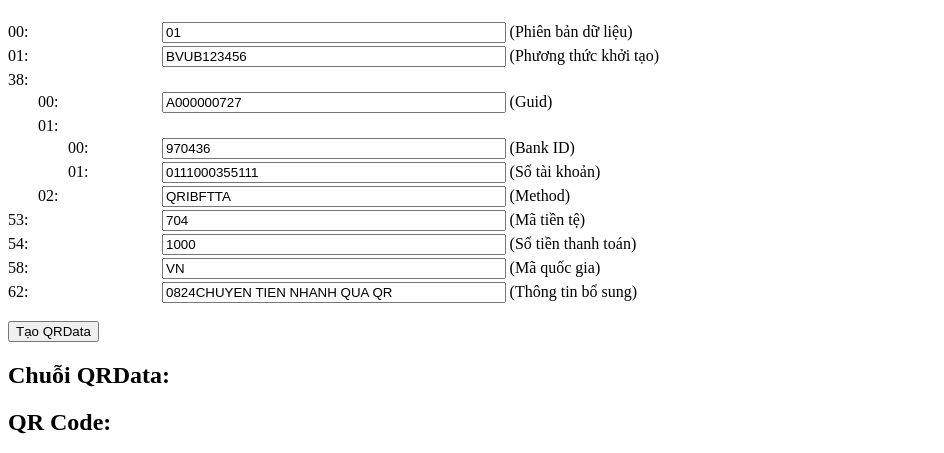
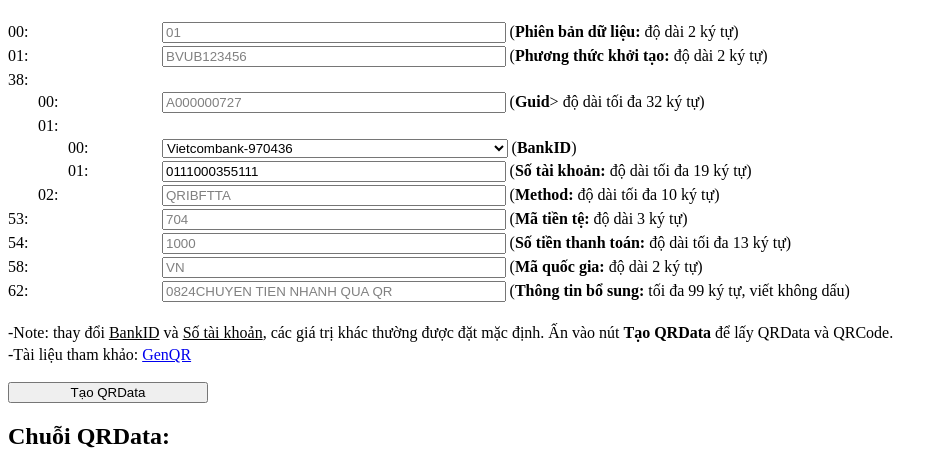
Before and after one commit to dh-hos-code/qrcode-vietqr, a plain HTML site: page index.html in a window 1280 px wide. Shown: the part 61-514 px from the top of the page, without its empty margins (0-944 px from the left). Drawn offline with Linux system fonts and the light colour scheme.

Commit message:
edit lai trang genQR

```diff
--- a/index.html
+++ b/index.html
@@ -3,7 +3,7 @@
 <head>
     <meta charset="UTF-8">
     <meta name="viewport" content="width=device-width, initial-scale=1.0">
-    <title>EMV QR Code Generator</title>
+    <title>dh-hos VietQR Generator</title>
     <script src="https://cdn.jsdelivr.net/npm/qrcode/build/qrcode.min.js"></script>
     <style>
         label {
@@ -13,6 +13,7 @@
         }
         input {
             width: calc(40% - 170px);
+            color: gray; /* Màu chữ mờ */
         }
     </style>
 </head>
@@ -20,40 +21,53 @@
     <h1>DỮ LIỆU ĐẦU VÀO</h1>
     <form id="emvForm">
         <label for="version">00:</label>
-        <input type="text" id="version" name="version" value="01"> (Phiên bản dữ liệu)<br>
+        <input type="text" id="version" name="version" value="01"> (<b>Phiên bản dữ liệu:</b> độ dài 2 ký tự)<br>
 
         <label for="initmethod">01:</label>
-        <input type="text" id="initmethod" name="initmethod" value="BVUB123456"> (Phương thức khởi tạo)<br>
+        <input type="text" id="initmethod" name="initmethod" value="BVUB123456"> (<b>Phương thức khởi tạo:</b> độ dài 2 ký tự)<br>
 
         <label for="initmethod">38:</label><br>
 
         <label for="guid" style="margin-left: 30px;  width: 120px;">00:</label>
-        <input type="text" id="guid" name="guid" value="A000000727"> (Guid)<br>
+        <input type="text" id="guid" name="guid" value="A000000727"> (<b>Guid</b>> độ dài tối đa 32 ký tự)<br>
 
         <label for="initmethod" style="margin-left: 30px;">01:</label><br>
 
         <label for="acquierid" style="margin-left: 60px;  width: 90px;">00:</label>
-        <input type="text" id="acquierid" name="acquierid" value="970436"> (Bank ID)<br>
+        <select id="acquierid" name="acquierid" style="width: calc(40% - 160px);">
+            <option value="970436" selected>Vietcombank-970436</option>
+            <option value="970403">Sacombank-970403</option>
+            <option value="970405">Agribank-970405</option>
+            <option value="970407">Techcombank-970407</option>
+            <option value="970412">PVcomBank-970412</option>
+            <option value="970415">Vietinbank-970415</option>
+            <option value="970418">BIDV-970418</option>
+            <option value="970422">MBBank-970422</option>
+            <option value="970437">HDBank-970437</option>
+        </select> (<b>BankID</b>)<br>
 
         <label for="merchanid" style="margin-left: 60px;  width: 90px;">01:</label>
-        <input type="text" id="merchanid" name="merchanid" value="0111000355111"> (Số tài khoản)<br>
+        <input type="text" id="merchanid" name="merchanid" value="0111000355111" style="color: black;"> (<b>Số tài khoản:</b> độ dài tối đa 19 ký tự)<br>
 
         <label for="servicecode" style="margin-left: 30px;  width: 120px;">02:</label>
-        <input type="text" id="servicecode" name="servicecode" value="QRIBFTTA"> (Method)<br>
+        <input type="text" id="servicecode" name="servicecode" value="QRIBFTTA"> (<b>Method:</b> độ dài tối đa 10 ký tự)<br>
 
         <label for="currency">53:</label>
-        <input type="text" id="currency" name="currency" value="704"> (Mã tiền tệ)<br>
+        <input type="text" id="currency" name="currency" value="704"> (<b>Mã tiền tệ:</b> độ dài 3 ký tự)<br>
 
         <label for="amount">54:</label>
-        <input type="text" id="amount" name="amount" value="1000"> (Số tiền thanh toán)<br>
+        <input type="text" id="amount" name="amount" value="1000"> (<b>Số tiền thanh toán:</b> độ dài tối đa 13 ký tự)<br>
 
         <label for="nationality">58:</label>
-        <input type="text" id="nationality" name="nationality" value="VN"> (Mã quốc gia)<br>
+        <input type="text" id="nationality" name="nationality" value="VN"> (<b>Mã quốc gia:</b> độ dài 2 ký tự)<br>
 
         <label for="additionalInfo">62:</label>
-        <input type="text" id="additionalInfo" name="additionalInfo" value="0824CHUYEN TIEN NHANH QUA QR"> (Thông tin bổ sung)<br><br>
+        <input type="text" id="additionalInfo" name="additionalInfo" value="0824CHUYEN TIEN NHANH QUA QR"> (<b>Thông tin bổ sung:</b> tối đa 99 ký tự, viết không dấu)<br><br>
+        <label for="note" style="width: 100%;">-Note: thay đổi <u>BankID</u> và <u>Số tài khoản</u>, các giá trị khác thường được đặt mặc định. Ấn vào nút <b>Tạo QRData</b> để lấy QRData và QRCode.</label>
+        <label for="tailieu" style="width: 100%;">-Tài liệu tham khảo: <a href="#">GenQR</a></label>
+        <br><br>
 
-        <button type="button" onclick="generateEMV()">Tạo QRData</button>
+        <button type="button" style="width: 200px;" onclick="generateEMV()">Tạo QRData</button>
     </form>
 
     <h2>Chuỗi QRData:</h2>
```
Also changed, not shown: 1 other file.
